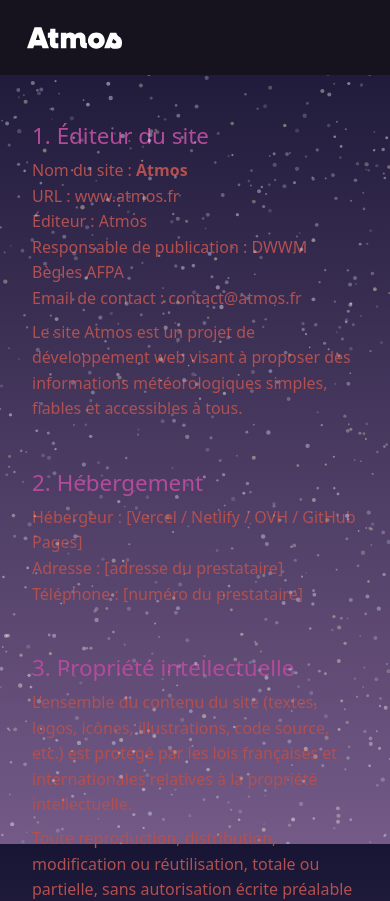
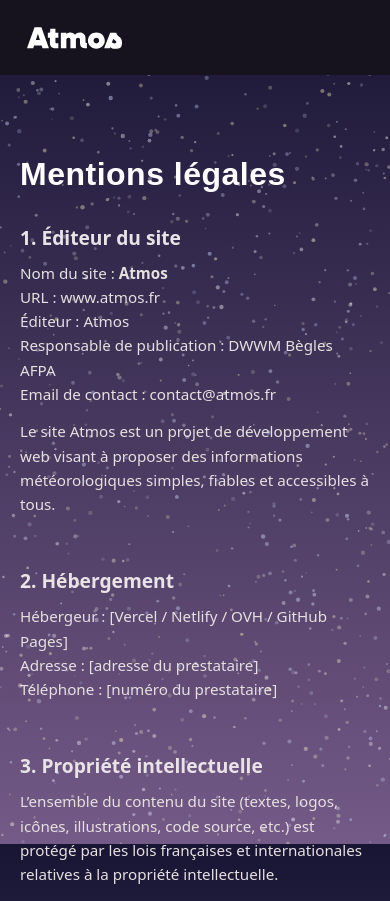
Before and after one commit to siskanadya/meteo, a Vue app: page /mentions-legales in a window 390 px wide. Shown: the top 901 px of the page. Built offline with nearby package versions, Linux system fonts and the light colour scheme; some icons are missing.

Commit message:
changer couleurs et pages statiques

```diff
--- a/src/components/Footer.vue
+++ b/src/components/Footer.vue
@@ -7,7 +7,6 @@
     <nav class="footer__nav">
       <div class="menu-static-pages">
         <a href="/a-propos">À propos</a>
-        <a href="/contact">Contact</a>
         <a href="/mentions-legales">Mentions légales</a>
       </div>
 
@@ -49,7 +48,7 @@
 }
 
 .menu-static-pages a:hover {
-  color: #EFFF76;
+
   transform: scale(1.1);
 }
 
@@ -70,8 +69,7 @@
 }
 
 .sm-link:hover {
-  color: #EFFF76;
-  /* couleur au survol */
+
   transform: scale(1.1);
 }
 </style>
--- a/src/components/Header.vue
+++ b/src/components/Header.vue
@@ -29,6 +29,6 @@ import Logo from '@/assets/logo_atmos.svg'
   transition: 0.2s;
 }
 .logo:hover {
-  fill: #EFFF76;
+   transform: scale(1.1);
 }
 </style>
--- a/src/views/About.vue
+++ b/src/views/About.vue
@@ -38,7 +38,7 @@ main {
   align-items: center;
   text-align: center;
   padding: 2rem;
-  color: #a33e3e;
+  color: #ddd3d3;
 }
 
 
@@ -47,17 +47,18 @@ h1 {
   margin-bottom: 1.5rem;
   font-size: 2rem;
   font-weight: 600;
-  color: #f33737;
+  color: #f0ebeb;
   letter-spacing: 0.5px;
 }
 
 p {
-  max-width: 800px;
-  margin-bottom: 1rem;
-  line-height: 1.6;
-  font-size: 1rem;
-  color: #e76868;
+  max-width: 750px;
+  margin: 0 auto;           /* centre horizontalement le bloc */
+  line-height: 1.7;
+  font-size: 1.1rem;
+  color: #e6e0e0;
 }
 
 
+
 </style>
--- a/src/views/LegalNotices.vue
+++ b/src/views/LegalNotices.vue
@@ -6,7 +6,10 @@
 
 
   <main class="legal-container">
+    <h1>Mentions légales</h1>
     <section>
+
+
       <h2>1. Éditeur du site</h2>
       <p>
         Nom du site : <strong>Atmos</strong><br />
@@ -100,29 +103,66 @@
 </template>
 
 <style scoped>
+h1 {
+  margin-top: 3rem;
+  margin-bottom: 2rem;
+  font-size: 2rem !important;
+  font-weight: 600;
+  color: #f0ebeb;
+  letter-spacing: 0.5px;
+  text-align: center; /* plus harmonieux */
+}
+
 .legal-container {
   display: flex;
   flex-direction: column;
-  justify-content: center;
   align-items: flex-start;
+  justify-content: flex-start;  /* important : ne pas centrer verticalement */
   padding: 3rem 2rem;
-  color: #b15050;
+  color: #ece8e8;
+  max-width: 900px;             /* largeur agréable pour lecture */
+  margin: 0 auto 4rem auto;     /* centré horizontalement, espace avant footer */
+  line-height: 1.7;
 }
 
-
+/* Espacement entre les sections */
 section {
   margin-bottom: 2.5rem;
-  max-width: 800px;
 }
 
+/* Titres secondaires */
 h2 {
   font-size: 1.4rem;
-  margin-bottom: 0.5rem;
-  color: #b44b9a;
+  margin-bottom: 0.75rem;
+  color: #e9e3e7;
+  font-weight: 600;
 }
 
+/* Paragraphes */
 p {
   line-height: 1.6;
-  margin-bottom: 0.5rem;
+  margin-bottom: 0.8rem;
+  font-size: 1.05rem;
+  color: #e6e0e0;
+}
+
+/* Responsive */
+@media (max-width: 768px) {
+  .legal-container {
+    padding: 2rem 1.25rem;
+    margin-bottom: 3rem;
+  }
+
+  h1 {
+    font-size: 1rem;
+  }
+
+  h2 {
+    font-size: 1.2rem;
+  }
+
+  p {
+    font-size: 0.95rem;
+  }
 }
 </style>
```
